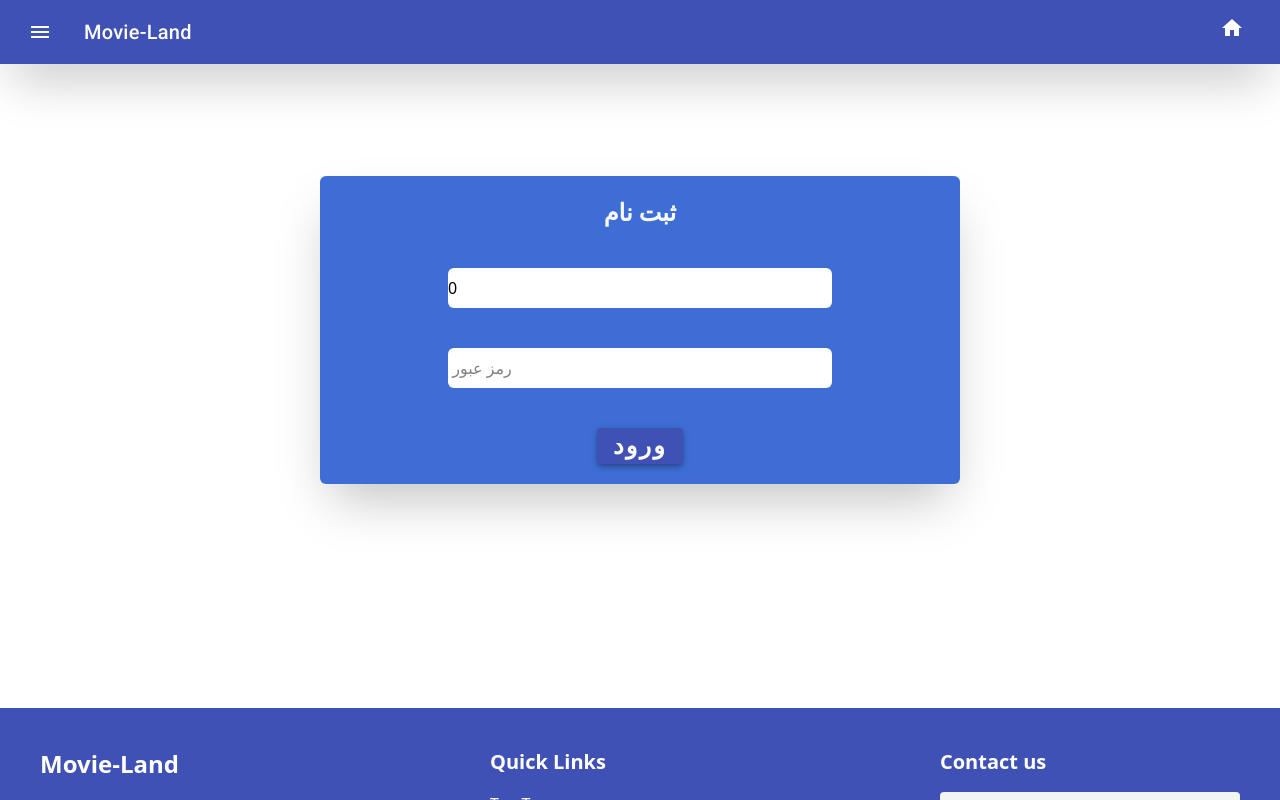
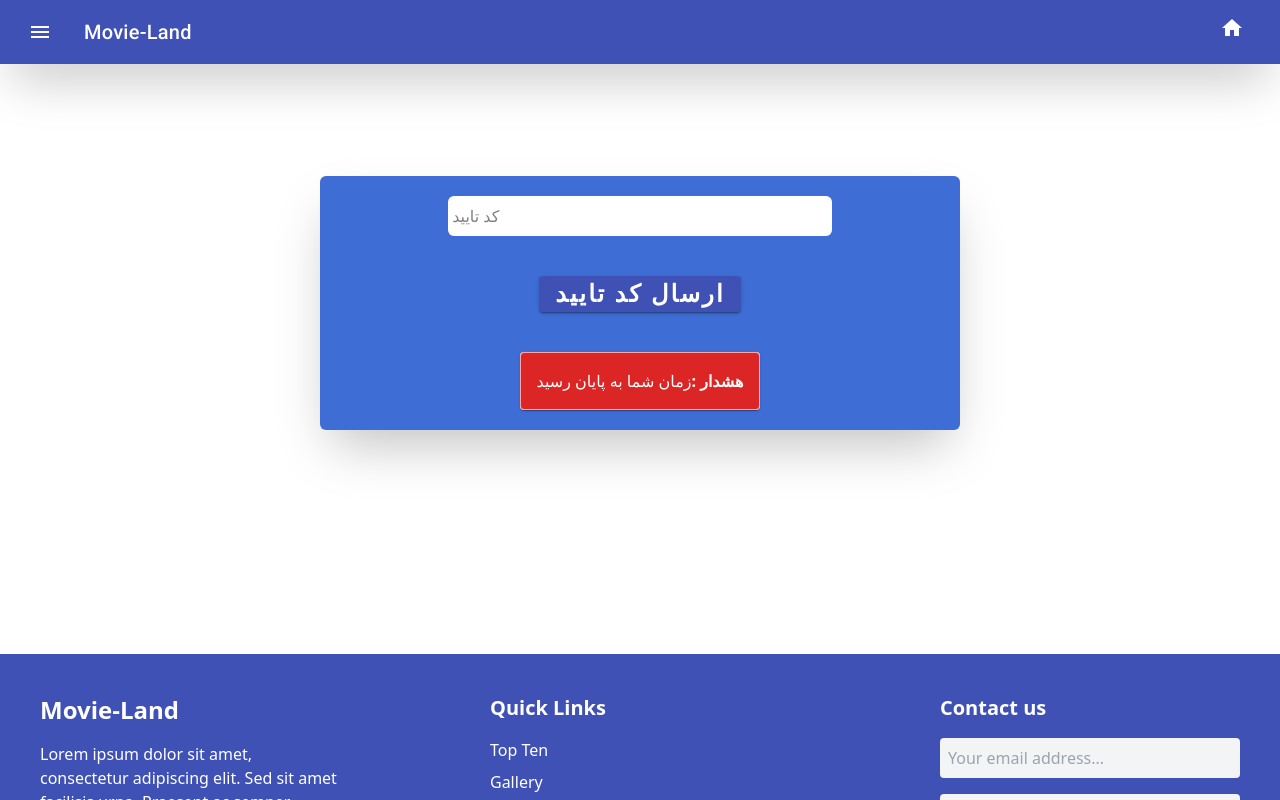
Before and after one commit to Milad-Fathi/movie_land, an Angular app in the folder Frontend/movie-land/: page /signup in a window 1280 px wide. Both pictures are taken after a click on the button "ورود". Shown: the top 800 px of the page. Built offline with nearby package versions, Linux system fonts and the light colour scheme; no server answers.

Commit message:
create ui of otp authentication

```diff
--- a/Frontend/movie-land/src/app/api-interface.ts
+++ b/Frontend/movie-land/src/app/api-interface.ts
@@ -1,5 +1,5 @@
 export interface User{
-    phonenumber: number
+    phonenumber: string
     email?: string
     user_name?: string
     password: string
--- a/Frontend/movie-land/src/app/auth.service.ts
+++ b/Frontend/movie-land/src/app/auth.service.ts
@@ -10,11 +10,11 @@ export class AuthService {
 
   constructor(private http: HttpClient) { }
 
-  login(credentials: {phonenumber: number, password: string}): Observable<any> {
+  login(credentials: {phonenumber: string, password: string}): Observable<any> {
      return this.http.post(`${this.apiUrl}/login`, credentials);
   }
 
-  signup(user: {phonenumber: number, password: string}): Observable<any> {
+  signup(user: {phonenumber: string, password: string}): Observable<any> {
      return this.http.post(`${this.apiUrl}/signup`, user);
   }
 }
--- a/Frontend/movie-land/src/app/signup/signup.component.html
+++ b/Frontend/movie-land/src/app/signup/signup.component.html
@@ -1,8 +1,26 @@
 <app-navbar></app-navbar>
-<div class="flex flex-col items-center justify-center mx-auto w-1/2 p-5 mt-28 rounded-md bg-[#3e6ed5] shadow-2xl">
+<div *ngIf="!is_code_sended" class="flex flex-col items-center justify-center mx-auto w-1/2 p-5 mt-28 rounded-md bg-[#3e6ed5] shadow-2xl">
     <span class="text-2xl font-semibold text-slate-50 mb-10">ثبت نام</span>
     <input [ngModel]="user.phonenumber" class="bg-white opacity-100 rounded-md custom-placeholder mb-10 h-10 w-96" placeholder=" 9123456789">
     <input class="bg-white opacity-100 rounded-md custom-placeholder mb-10 h-10 w-96" placeholder=" رمز عبور" [type]="hide ? 'password' : 'text'">
     <button mat-raised-button color="primary" (click)="login()" class="text-2xl font-semibold text-slate-50">ورود</button>
 </div>
+
+<div *ngIf="is_code_sended" class="flex flex-col items-center justify-center mx-auto w-1/2 p-5 mt-28 rounded-md bg-[#3e6ed5] shadow-2xl">
+    <input type="text" placeholder=" کد تایید" class="bg-white opacity-100 rounded-md custom-placeholder mb-10 h-10 w-96">
+    <button mat-raised-button color="primary" (click)="submitValidationCode()" class="text-2xl font-semibold text-slate-50">ارسال کد تایید</button>
+    <mat-card *ngIf="!time_is_finished" class="mt-10">
+        <mat-card-content>
+            <p class="">زمان باقیمانده: {{remainingTime }} ثانیه</p>
+        </mat-card-content>
+    </mat-card>
+
+    <mat-card *ngIf="time_is_finished" class="mt-10">
+        <mat-card-content class="bg-red-600 border border-red-300 text-white px-4 py-3 rounded relative">
+            <strong class="font-bold">هشدار :</strong>
+            <span class="block sm:inline">زمان شما به پایان رسید </span>
+        </mat-card-content>
+    </mat-card>
+</div>
+
 <app-footer></app-footer>
--- a/Frontend/movie-land/src/app/signup/signup.component.ts
+++ b/Frontend/movie-land/src/app/signup/signup.component.ts
@@ -9,14 +9,24 @@ import { AuthService } from '../auth.service';
 })
 export class SignupComponent {
   hide = true
+  is_code_sended = false
+  is_validate = false
+
+  timer: any; // Timer reference
+  timerDuration = 2; // Timer duration in seconds
+  remainingTime = 0; // Remaining time
+  time_is_finished = false
 
   user: User = {
-    phonenumber: 0,
+    phonenumber: '',
     password: ''
   }
   constructor(private authService: AuthService){}
 
   login(){
+    this.is_code_sended = true
+    this.startTimer()
+
     this.authService.login({phonenumber: this.user.phonenumber, password: this.user.password}).subscribe(
       data => {
         console.log(data)
@@ -25,5 +35,30 @@ export class SignupComponent {
         console.log(error)
       }
     )
+
   }
+
+  startTimer() {
+    this.remainingTime = this.timerDuration;
+    this.timer = setInterval(() => {
+      this.remainingTime--;
+      if (this.remainingTime <= 0) {
+        this.stopTimer();
+        this.time_is_finished = true
+      }
+    }, 1000);
+ }
+
+ stopTimer() {
+  clearInterval(this.timer);
+ }
+
+ // Add a method to handle the validation code submission
+ submitValidationCode() {
+    // Implement the logic to submit the validation code
+    // For example, call a service method to validate the code
+    console.log('Validation code submitted');
+    this.stopTimer(); // Stop the timer when validation is submitted
+ }
+
 }
```
